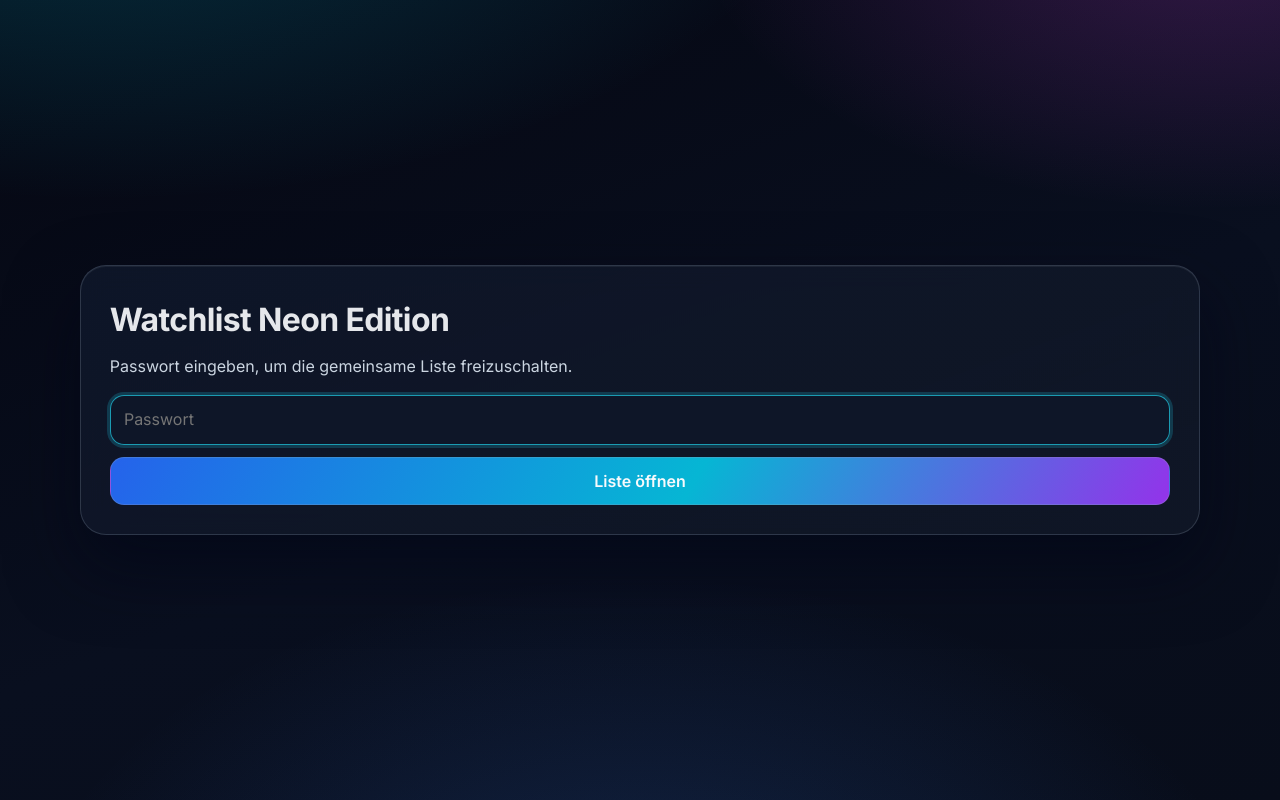
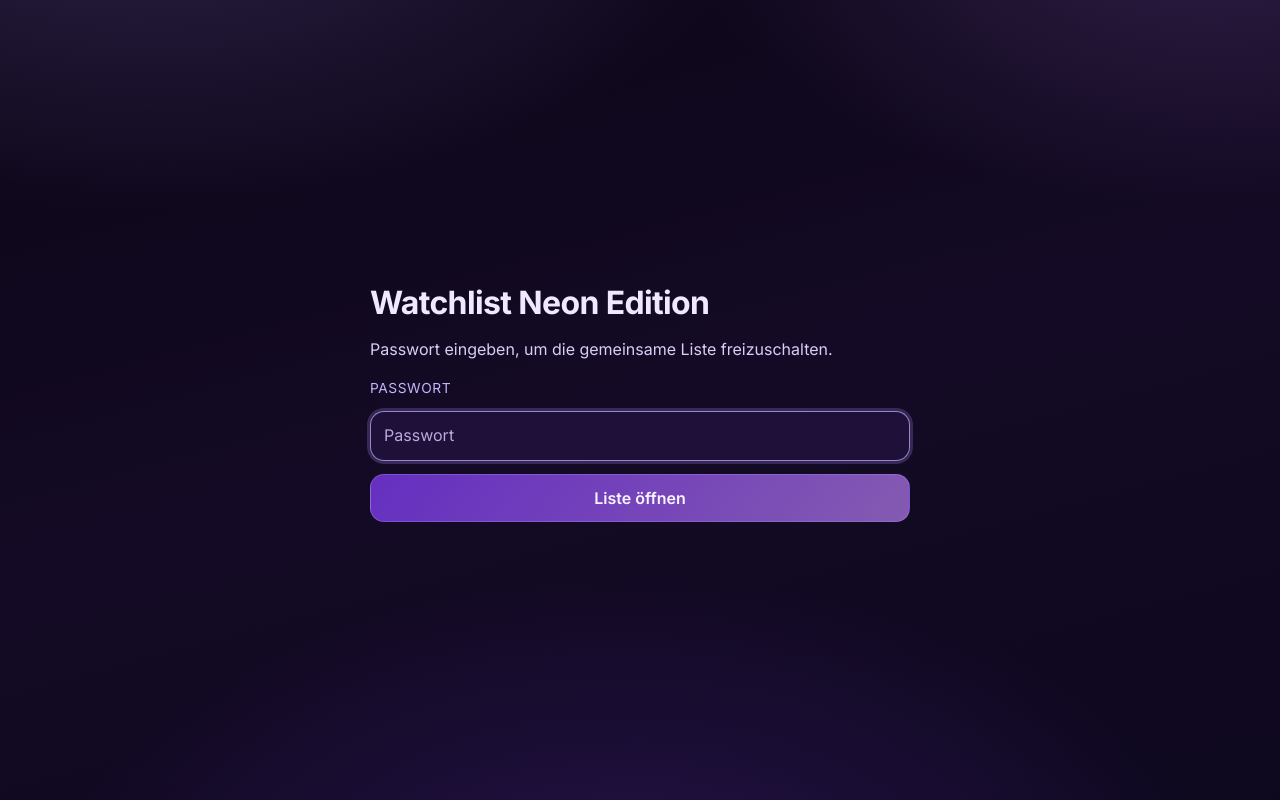
Before and after one commit to flxlehmann/watchlist, a Next.js app: page / in a window 1280 px wide. Built offline with nearby package versions, Linux system fonts and the light colour scheme.

Commit message:
Center login layout and add purple progress stats

```diff
--- a/app/api/list/route.ts
+++ b/app/api/list/route.ts
@@ -5,7 +5,7 @@ import { getList, now, saveList, toPublicList, type Item, type List } from '@/li
 import { hashPassword, verifyPassword } from '@/lib/password';
 
 const LIST_ID = 'single';
-const LIST_PASSWORD = 'Test123456';
+const LIST_PASSWORD = 'link';
 
 function normalizeTitle(value: string): string {
   return value.replace(/\s*\(\d{4}\)$/u, '').trim().toLowerCase();
--- a/app/page.module.css
+++ b/app/page.module.css
@@ -1,27 +1,29 @@
 .viewport {
   min-height: 100vh;
+  padding: clamp(1rem, 2.5vw, 2rem);
+  color: #efe9ff;
+  background:
+    radial-gradient(1100px 620px at 10% -20%, rgb(167 139 250 / 24%), transparent 60%),
+    radial-gradient(900px 540px at 94% -15%, rgb(192 132 252 / 20%), transparent 60%),
+    radial-gradient(1000px 620px at 50% 120%, rgb(124 58 237 / 22%), transparent 62%),
+    linear-gradient(165deg, #0b0616 0%, #140a25 50%, #0e081f 100%);
+}
+
+.centeredViewport {
   display: grid;
   place-items: center;
-  padding: clamp(1rem, 2.5vw, 2rem);
-  color: #e5e7eb;
-  background:
-    radial-gradient(1200px 600px at 8% -20%, rgb(6 182 212 / 26%), transparent 60%),
-    radial-gradient(900px 500px at 95% -10%, rgb(217 70 239 / 22%), transparent 58%),
-    radial-gradient(1000px 620px at 50% 120%, rgb(59 130 246 / 20%), transparent 62%),
-    linear-gradient(160deg, #050712 0%, #090f1f 55%, #080d1a 100%);
 }
 
-.panel {
+.content {
   width: min(1120px, 100%);
-  border-radius: 26px;
-  padding: clamp(1rem, 2.4vw, 1.8rem);
-  background: linear-gradient(160deg, rgb(15 23 42 / 88%), rgb(17 24 39 / 82%));
-  border: 1px solid rgb(148 163 184 / 24%);
-  box-shadow:
-    0 30px 70px rgb(2 6 23 / 58%),
-    inset 0 1px 0 rgb(255 255 255 / 6%);
-  backdrop-filter: blur(12px);
-  animation: fadeUp 300ms ease;
+  margin: 0 auto;
+  animation: fadeUp 280ms ease;
+}
+
+.loginContent {
+  width: min(540px, 100%);
+  margin: 0 auto;
+  animation: fadeUp 280ms ease;
 }
 
 .title {
@@ -32,7 +34,14 @@
 
 .subtitle {
   margin: 0.6rem 0 1rem;
-  color: #cbd5e1;
+  color: #d8cef8;
+}
+
+.fieldLabel {
+  font-size: 0.86rem;
+  color: #c4b5fd;
+  letter-spacing: 0.04em;
+  text-transform: uppercase;
 }
 
 .form {
@@ -53,55 +62,74 @@
 }
 
 .input,
+.select,
+.suggestionButton,
+.textButton,
+.activeButton,
+.button,
+.dangerButton {
+  border-radius: 14px;
+  font: inherit;
+  transition: border-color 180ms ease, box-shadow 180ms ease, transform 180ms ease, background-color 180ms ease,
+    background-image 180ms ease;
+}
+
+.input,
 .select {
   width: 100%;
-  border: 1px solid rgb(148 163 184 / 26%);
-  border-radius: 14px;
-  background: rgb(15 23 42 / 84%);
+  border: 1px solid rgb(167 139 250 / 34%);
+  background: rgb(35 18 64 / 78%);
   color: inherit;
-  font: inherit;
   padding: 0.72rem 0.82rem;
-  transition: border-color 170ms ease, box-shadow 170ms ease, transform 170ms ease;
+}
+
+.input::placeholder {
+  color: #b8abd9;
+}
+
+.input:hover,
+.select:hover,
+.toggleLabel:hover {
+  border-color: rgb(196 181 253 / 50%);
 }
 
 .input:focus,
 .select:focus {
   outline: none;
-  border-color: rgb(34 211 238 / 70%);
-  box-shadow: 0 0 0 3px rgb(34 211 238 / 20%);
+  border-color: rgb(196 181 253 / 72%);
+  box-shadow: 0 0 0 3px rgb(167 139 250 / 24%);
+  transform: translateY(-1px);
+}
+
+.select {
+  appearance: none;
+  background-image: linear-gradient(130deg, rgb(124 58 237 / 24%), rgb(168 85 247 / 20%));
 }
 
 .button,
 .textButton,
 .activeButton,
 .dangerButton {
-  border: 1px solid rgb(148 163 184 / 28%);
-  border-radius: 14px;
-  color: #f8fafc;
-  font: inherit;
+  border: 1px solid rgb(167 139 250 / 35%);
+  color: #f8f4ff;
   font-weight: 600;
   padding: 0.66rem 0.92rem;
   cursor: pointer;
-  transition: transform 140ms ease, background-color 160ms ease, border-color 160ms ease, opacity 160ms ease;
 }
 
-.button {
-  background: linear-gradient(120deg, #2563eb, #06b6d4 55%, #9333ea);
+.button,
+.activeButton {
+  background-image: linear-gradient(130deg, rgb(124 58 237 / 78%), rgb(192 132 252 / 66%));
 }
 
 .textButton {
-  background: rgb(30 41 59 / 56%);
-}
-
-.activeButton {
-  background: linear-gradient(135deg, rgb(34 211 238 / 22%), rgb(217 70 239 / 22%));
-  border-color: rgb(217 70 239 / 42%);
+  background: rgb(45 26 78 / 60%);
 }
 
 .dangerButton {
-  background: rgb(239 68 68 / 14%);
-  border-color: rgb(248 113 113 / 45%);
-  color: #fecaca;
+  background-image: linear-gradient(130deg, rgb(147 51 234 / 30%), rgb(126 34 206 / 34%));
+  border-color: rgb(216 180 254 / 44%);
+  color: #f3e8ff;
 }
 
 .button:hover,
@@ -109,6 +137,8 @@
 .activeButton:hover,
 .dangerButton:hover {
   transform: translateY(-1px);
+  border-color: rgb(216 180 254 / 58%);
+  box-shadow: 0 10px 22px rgb(10 6 25 / 34%);
 }
 
 .button:disabled,
@@ -118,6 +148,7 @@
   opacity: 0.6;
   cursor: not-allowed;
   transform: none;
+  box-shadow: none;
 }
 
 .statsGrid {
@@ -129,10 +160,10 @@
 
 .statCard {
   border-radius: 16px;
-  border: 1px solid rgb(148 163 184 / 20%);
-  background: linear-gradient(145deg, rgb(15 23 42 / 86%), rgb(30 41 59 / 72%));
-  padding: 0.7rem 0.8rem;
-  box-shadow: inset 0 1px 0 rgb(255 255 255 / 5%);
+  border: 1px solid rgb(167 139 250 / 28%);
+  background: linear-gradient(148deg, rgb(29 13 56 / 88%), rgb(54 31 86 / 72%));
+  padding: 0.74rem 0.82rem;
+  box-shadow: inset 0 1px 0 rgb(255 255 255 / 6%);
 }
 
 .statEmoji {
@@ -141,16 +172,56 @@
 
 .statLabel {
   margin: 0.15rem 0 0;
-  color: #93c5fd;
-  font-size: 0.8rem;
+  color: #c4b5fd;
+  font-size: 0.79rem;
   text-transform: uppercase;
   letter-spacing: 0.06em;
 }
 
 .statValue {
   margin: 0.25rem 0 0;
-  font-size: 1.3rem;
+  font-size: 1.2rem;
   font-weight: 700;
+}
+
+.progressHeader {
+  margin-top: 0.42rem;
+  font-size: 0.8rem;
+  color: #ddd6fe;
+  display: flex;
+  justify-content: space-between;
+  gap: 0.5rem;
+}
+
+.progressTrack {
+  margin-top: 0.38rem;
+  border-radius: 999px;
+  overflow: hidden;
+  display: flex;
+  width: 100%;
+  height: 9px;
+  background: rgb(76 29 149 / 40%);
+  border: 1px solid rgb(167 139 250 / 26%);
+}
+
+.progressWatched,
+.progressUnwatched {
+  display: block;
+  height: 100%;
+}
+
+.progressWatched {
+  background: linear-gradient(120deg, rgb(167 139 250 / 92%), rgb(216 180 254 / 92%));
+}
+
+.progressUnwatched {
+  background: linear-gradient(120deg, rgb(91 33 182 / 82%), rgb(124 58 237 / 82%));
+}
+
+.progressFooter {
+  margin: 0.38rem 0 0;
+  color: #c4b5fd;
+  font-size: 0.78rem;
 }
 
 .suggestions {
@@ -160,11 +231,11 @@
   top: calc(100% + 0.45rem);
   list-style: none;
   margin: 0;
-  padding: 0.28rem;
-  border: 1px solid rgb(148 163 184 / 30%);
+  padding: 0.32rem;
+  border: 1px solid rgb(167 139 250 / 36%);
   border-radius: 14px;
-  background: rgb(15 23 42 / 96%);
-  box-shadow: 0 22px 45px rgb(2 6 23 / 62%);
+  background: rgb(24 11 45 / 96%);
+  box-shadow: 0 22px 45px rgb(5 2 16 / 62%);
   max-height: 260px;
   overflow: auto;
   z-index: 80;
@@ -174,16 +245,15 @@
   width: 100%;
   text-align: left;
   padding: 0.62rem 0.75rem;
-  border: 0;
-  border-radius: 10px;
+  border: 1px solid transparent;
   background: transparent;
   color: inherit;
   cursor: pointer;
-  transition: background-color 140ms ease, transform 140ms ease;
 }
 
 .suggestionButton:hover {
-  background: linear-gradient(120deg, rgb(34 211 238 / 16%), rgb(217 70 239 / 14%));
+  border-color: rgb(216 180 254 / 36%);
+  background-image: linear-gradient(130deg, rgb(124 58 237 / 26%), rgb(168 85 247 / 20%));
   transform: translateX(2px);
 }
 
@@ -199,10 +269,20 @@
   display: inline-flex;
   align-items: center;
   gap: 0.45rem;
+  border: 1px solid rgb(167 139 250 / 30%);
+  background: rgb(45 26 78 / 56%);
+  border-radius: 14px;
+  padding: 0.54rem 0.74rem;
+  transition: border-color 180ms ease, box-shadow 180ms ease, transform 180ms ease;
+}
+
+.toggleLabel:has(input:focus-visible) {
+  border-color: rgb(216 180 254 / 70%);
+  box-shadow: 0 0 0 3px rgb(167 139 250 / 20%);
 }
 
 .toggleLabel input[type='checkbox'] {
-  accent-color: #22d3ee;
+  accent-color: #a78bfa;
 }
 
 .viewButtons {
@@ -233,18 +313,18 @@
 }
 
 .itemCard {
-  border: 1px solid rgb(148 163 184 / 22%);
+  border: 1px solid rgb(167 139 250 / 28%);
   border-radius: 18px;
   overflow: hidden;
-  background: linear-gradient(170deg, rgb(15 23 42 / 92%), rgb(15 23 42 / 78%));
+  background: linear-gradient(168deg, rgb(24 11 46 / 92%), rgb(41 20 70 / 80%));
   display: grid;
-  box-shadow: 0 12px 24px rgb(2 6 23 / 24%);
+  box-shadow: 0 12px 24px rgb(7 3 20 / 24%);
   transition: border-color 170ms ease, box-shadow 170ms ease, transform 170ms ease;
 }
 
 .itemCard:hover {
-  border-color: rgb(34 211 238 / 42%);
-  box-shadow: 0 18px 34px rgb(2 6 23 / 36%);
+  border-color: rgb(216 180 254 / 46%);
+  box-shadow: 0 18px 34px rgb(7 3 20 / 38%);
   transform: translateY(-2px);
 }
 
@@ -254,7 +334,7 @@
 
 .posterWrap {
   aspect-ratio: 2 / 3;
-  background: linear-gradient(145deg, #1e293b, #0f172a);
+  background: linear-gradient(145deg, #2c1052, #1a0a33);
   overflow: hidden;
 }
 
@@ -274,7 +354,7 @@
   height: 100%;
   display: grid;
   place-items: center;
-  color: #94a3b8;
+  color: #c4b5fd;
   font-size: 0.9rem;
 }
 
@@ -295,12 +375,12 @@
 
 .watchedTitle {
   text-decoration: line-through;
-  color: #94a3b8;
+  color: #b8abd9;
 }
 
 .meta {
   margin: 0;
-  color: #94a3b8;
+  color: #c4b5fd;
   font-size: 0.88rem;
 }
 
@@ -310,18 +390,18 @@
   align-items: center;
   justify-content: space-between;
   gap: 0.55rem;
-  border-top: 1px solid rgb(148 163 184 / 14%);
+  border-top: 1px solid rgb(167 139 250 / 18%);
   padding-top: 0.55rem;
 }
 
 .error {
   margin-top: 0.8rem;
-  color: #fda4af;
+  color: #f5d0fe;
 }
 
 .empty {
   margin-top: 1rem;
-  color: #94a3b8;
+  color: #c4b5fd;
 }
 
 @media (max-width: 1024px) {
--- a/app/page.tsx
+++ b/app/page.tsx
@@ -60,6 +60,10 @@ function releaseYear(item: Item): string {
 function releaseTimestamp(item: Item): number {
   const date = item.releaseDate ? Date.parse(item.releaseDate) : NaN;
   return Number.isNaN(date) ? 0 : date;
+}
+
+function formatPercent(value: number): string {
+  return `${Math.round(value)}%`;
 }
 
 async function fetchJson<T>(url: string, init?: RequestInit): Promise<T> {
@@ -234,20 +238,53 @@ export default function Home() {
   }, [list, showUnwatchedOnly, sortOption]);
 
   const stats = useMemo(() => {
-    if (!list) return { total: 0, watched: 0, unwatched: 0, runtime: 0 };
+    if (!list) {
+      return {
+        total: 0,
+        watched: 0,
+        unwatched: 0,
+        runtimeTotal: 0,
+        runtimeWatched: 0,
+        watchedPercent: 0,
+        unwatchedPercent: 0,
+        runtimeWatchedPercent: 0
+      };
+    }
+
     const watched = list.items.filter(item => item.watched).length;
-    const runtime = list.items.reduce((sum, item) => sum + (item.runtimeMinutes ?? 0), 0);
-    return { total: list.items.length, watched, unwatched: list.items.length - watched, runtime };
+    const runtimeTotal = list.items.reduce((sum, item) => sum + (item.runtimeMinutes ?? 0), 0);
+    const runtimeWatched = list.items.filter(item => item.watched).reduce((sum, item) => sum + (item.runtimeMinutes ?? 0), 0);
+    const total = list.items.length;
+    const unwatched = total - watched;
+
+    const watchedPercent = total > 0 ? (watched / total) * 100 : 0;
+    const unwatchedPercent = total > 0 ? (unwatched / total) * 100 : 0;
+    const runtimeWatchedPercent = runtimeTotal > 0 ? (runtimeWatched / runtimeTotal) * 100 : 0;
+
+    return {
+      total,
+      watched,
+      unwatched,
+      runtimeTotal,
+      runtimeWatched,
+      watchedPercent,
+      unwatchedPercent,
+      runtimeWatchedPercent
+    };
   }, [list]);
 
   if (!list) {
     return (
-      <main className={styles.viewport}>
-        <section className={styles.panel}>
+      <main className={`${styles.viewport} ${styles.centeredViewport}`}>
+        <section className={styles.loginContent}>
           <h1 className={styles.title}>Watchlist Neon Edition</h1>
           <p className={styles.subtitle}>Passwort eingeben, um die gemeinsame Liste freizuschalten.</p>
           <form onSubmit={unlockList} className={styles.form}>
+            <label className={styles.fieldLabel} htmlFor="password-input">
+              Passwort
+            </label>
             <input
+              id="password-input"
               className={styles.input}
               type="password"
               autoFocus
@@ -268,29 +305,43 @@ export default function Home() {
 
   return (
     <main className={styles.viewport}>
-      <section className={styles.panel}>
+      <section className={styles.content}>
         <h1 className={styles.title}>{list.name}</h1>
 
         <div className={styles.statsGrid}>
           <article className={styles.statCard}>
             <span className={styles.statEmoji}>🎬</span>
-            <p className={styles.statLabel}>Gesamt</p>
+            <p className={styles.statLabel}>Gesamtfilme</p>
             <p className={styles.statValue}>{stats.total}</p>
           </article>
+
+          <article className={styles.statCard}>
+            <span className={styles.statEmoji}>📊</span>
+            <p className={styles.statLabel}>Fortschritt</p>
+            <div className={styles.progressHeader}>
+              <span>Gesehen {formatPercent(stats.watchedPercent)}</span>
+              <span>Offen {formatPercent(stats.unwatchedPercent)}</span>
+            </div>
+            <div className={styles.progressTrack} aria-label="Gesehen vs offen">
+              <span className={styles.progressWatched} style={{ width: `${stats.watchedPercent}%` }} />
+              <span className={styles.progressUnwatched} style={{ width: `${stats.unwatchedPercent}%` }} />
+            </div>
+          </article>
+
+          <article className={styles.statCard}>
+            <span className={styles.statEmoji}>⏱️</span>
+            <p className={styles.statLabel}>Laufzeit gesamt</p>
+            <p className={styles.statValue}>{formatRuntime(stats.runtimeTotal)}</p>
+          </article>
+
           <article className={styles.statCard}>
             <span className={styles.statEmoji}>✅</span>
-            <p className={styles.statLabel}>Gesehen</p>
-            <p className={styles.statValue}>{stats.watched}</p>
-          </article>
-          <article className={styles.statCard}>
-            <span className={styles.statEmoji}>🍿</span>
-            <p className={styles.statLabel}>Offen</p>
-            <p className={styles.statValue}>{stats.unwatched}</p>
-          </article>
-          <article className={styles.statCard}>
-            <span className={styles.statEmoji}>⏱️</span>
-            <p className={styles.statLabel}>Laufzeit</p>
-            <p className={styles.statValue}>{formatRuntime(stats.runtime)}</p>
+            <p className={styles.statLabel}>Laufzeit gesehen</p>
+            <p className={styles.statValue}>{formatRuntime(stats.runtimeWatched)}</p>
+            <div className={styles.progressTrack} aria-label="Gesehene Laufzeit">
+              <span className={styles.progressWatched} style={{ width: `${stats.runtimeWatchedPercent}%` }} />
+            </div>
+            <p className={styles.progressFooter}>{formatPercent(stats.runtimeWatchedPercent)} der Gesamtlaufzeit</p>
           </article>
         </div>
 
```
Also changed, not shown: 1 other file (tests, documents, lock files or other folders).
